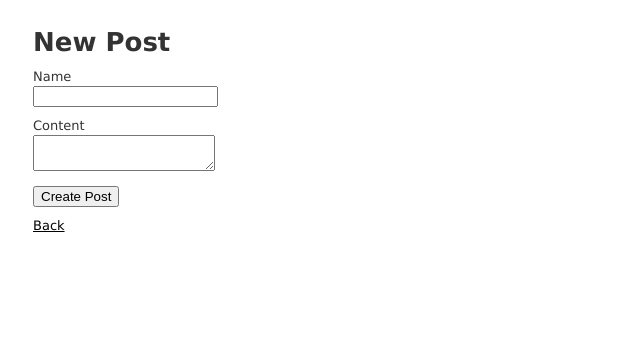
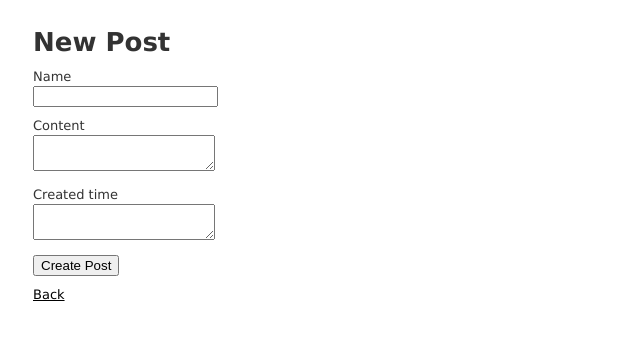
Before and after one commit to takkkkk/twitter-collection, a Rails app: page /posts/new in a window 1280 px wide. Shown: the top 340 px of the page, without its empty margins (0-640 px from the left). Run offline with Rails 7, Linux system fonts and the light colour scheme; style sheets or scripts are compiled from the project's sources; some libraries are stand-ins or nearby versions.

Commit message:
show tweet

```diff
--- a/app/controllers/posts_controller.rb
+++ b/app/controllers/posts_controller.rb
@@ -3,6 +3,12 @@ class PostsController < ApplicationController
 
   # GET /posts
   # GET /posts.json
+
+  # def index
+  #   @posts = Post.all
+  # end
+
+
   def index
     require 'twitter'
 
@@ -14,23 +20,44 @@ class PostsController < ApplicationController
     end
 
     #取得数
-    limit = 10
+    limit = 5
 
     #検索するハッシュタグの
-    tag = "さ厳言"
+    tag = "#超・獣神祭で欲しいキャラ"
 
-    @post = Post.new
+    if Post.last.nil? == false
+      recent_post = Post.first[:created_time]
+    end
 
-    client.search("#{tag}", lang: 'ja', result_type: 'recent', count: 1).take(limit).each do |tweet|
+    tweets = Array.new
+    client.search("#{tag}", lang: 'ja', result_type: 'recent', count: 1).take(limit).map do |tweet|
+      @post = Post.new
+
       #投稿者名
       @post[:name] = tweet.user.name
 
       #投稿内容
       @post[:content] = tweet.text
+
+      # 投稿日時
+      @post[:created_time] = tweet.created_at
+
+      tweets << @post
+    end
+
+    unless recent_post.nil? then
+      tweets.reverse.each do |i|
+        if recent_post < i[:created_time]
+          i.save
+        end
+      end
+    else
+      tweets.reverse.each do |i|
+        i.save
+      end
     end
 
     @posts = Post.all
-
   end
 
   # GET /posts/1
--- a/app/models/post.rb
+++ b/app/models/post.rb
@@ -1,2 +1,3 @@
 class Post < ApplicationRecord
+  default_scope -> { order(created_at: :desc) }
 end
--- a/app/views/posts/_form.html.erb
+++ b/app/views/posts/_form.html.erb
@@ -21,6 +21,11 @@
     <%= f.text_area :content %>
   </div>
 
+  <div class="field">
+    <%= f.label :created_time %>
+    <%= f.text_area :created_time %>
+  </div>
+
   <div class="actions">
     <%= f.submit %>
   </div>
--- a/app/views/posts/index.html.erb
+++ b/app/views/posts/index.html.erb
@@ -16,6 +16,7 @@
       <tr>
         <td><%= post.name %></td>
         <td><%= post.content %></td>
+        <td><%= post.created_time %></td>
         <td><%= link_to 'Show', post %></td>
         <td><%= link_to 'Edit', edit_post_path(post) %></td>
         <td><%= link_to 'Destroy', post, method: :delete, data: { confirm: 'Are you sure?' } %></td>
--- /dev/null
+++ b/db/migrate/20170626023121_remove_identification_from_post.rb
@@ -0,0 +1,5 @@
+class RemoveIdentificationFromPost < ActiveRecord::Migration[5.0]
+  def change
+    remove_column :posts, :identification, :string
+  end
+end
--- /dev/null
+++ b/db/migrate/20170626023741_add_created_time_to_post.rb
@@ -0,0 +1,5 @@
+class AddCreatedTimeToPost < ActiveRecord::Migration[5.0]
+  def change
+    add_column :posts, :created_time, :timestamps
+  end
+end
```
Also changed, not shown: Gemfile.lock, db/schema.rb.
